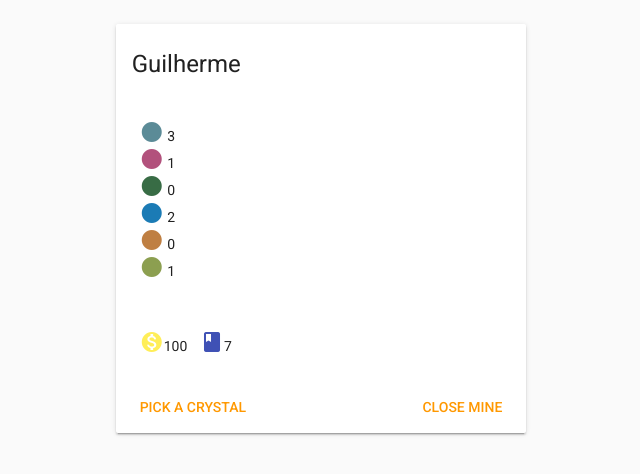
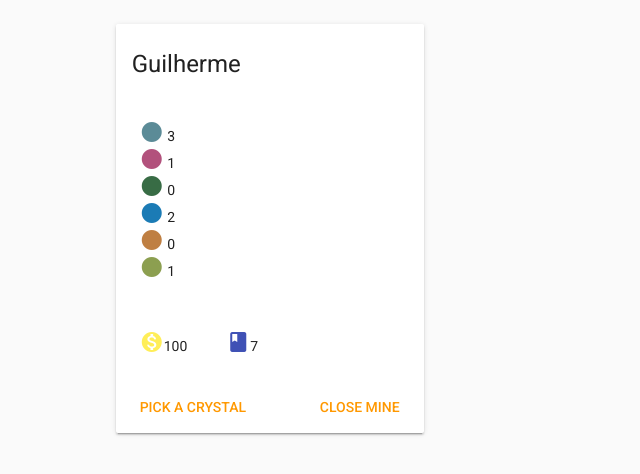
Before and after one commit to guiconti/quartz, a Vue app: page / in a window 1280 px wide. Shown: the top 474 px of the page, without its empty margins (319-959 px from the left). Built offline with nearby package versions, Linux system fonts and the light colour scheme; a web font is replaced by a local one; what vue-async-computed, vue-cookie, vue-resource would draw is missing.

Commit message:
Improve some flex sizes

```diff
--- a/src/components/game/player/Crystal.vue
+++ b/src/components/game/player/Crystal.vue
@@ -1,6 +1,6 @@
 <template>
   <v-layout>
-    <v-flex xs2>
+    <v-flex xs4>
       <v-icon :color="this.getCrystalColor()(this.name)">brightness_1</v-icon> {{amount}}
     </v-flex>
   </v-layout>
--- a/src/components/game/player/Player.vue
+++ b/src/components/game/player/Player.vue
@@ -18,10 +18,10 @@
 
     <v-container fluid>
       <v-layout>
-        <v-flex xs2>
+        <v-flex xs4>
         <v-icon color="yellow lighten-1">monetization_on</v-icon>{{money}}
         </v-flex>
-        <v-flex xs2>
+        <v-flex xs4>
         <v-icon color="indigo">class</v-icon>{{cards}}
         </v-flex>
       </v-layout>
--- a/src/components/game/room/Room.vue
+++ b/src/components/game/room/Room.vue
@@ -1,7 +1,7 @@
 <template>
   <v-container fluid>
     <v-layout>
-      <v-flex xs12 sm4 offset-sm4>
+      <v-flex xs12 sm3 offset-sm4>
         <app-player
           name="Guilherme"
           :crystals="this.crystals"
```
